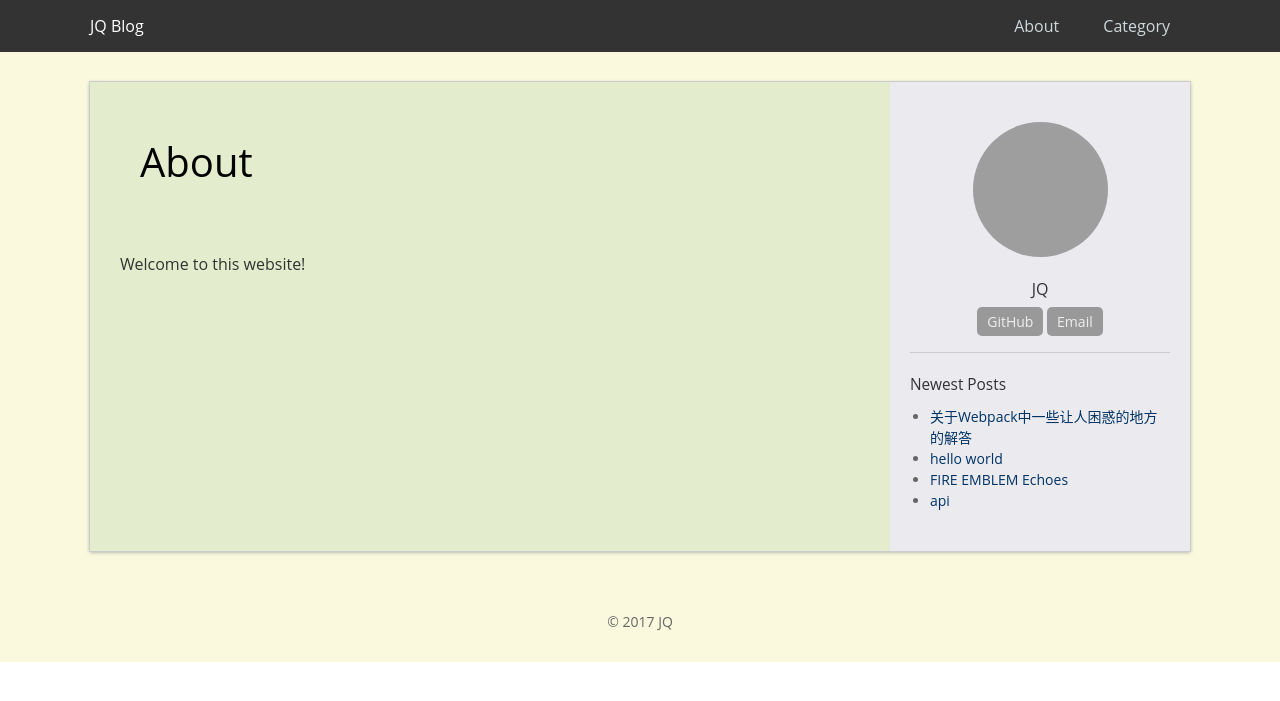
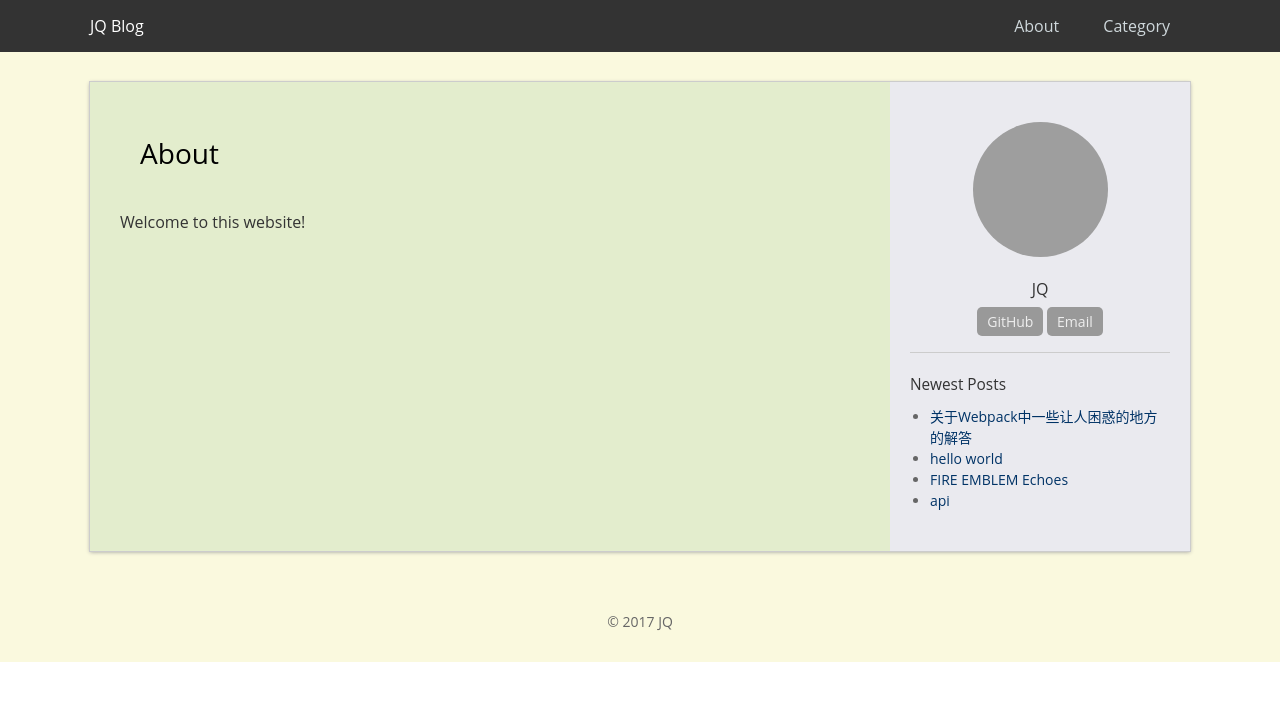
Before and after one commit to jqroom/jqroom.com, a Jekyll site: the page built from docs/about.md, in a window 1280 px wide. Shown: the top 701 px of the page. Built offline with Jekyll 4.4.1, drawn with Linux system fonts in a browser that asks for light colours; grey boxes are pictures that could not be loaded.

Commit message:
调整样式

```diff
--- a/docs/_sass/_home.scss
+++ b/docs/_sass/_home.scss
@@ -26,7 +26,6 @@
 	padding: 20px 40px;
     list-style: none;
     > li {
-        padding-bottom: 30px;
         border-bottom: 1px solid #CCC;
     	margin-bottom: 30px;
     }
--- a/docs/_sass/_post.scss
+++ b/docs/_sass/_post.scss
@@ -1,10 +1,9 @@
 .post {
     .post-header {
     	margin: 0 100px;
-    	margin-bottom: 40px;
     	padding: 20px;
         .post-title {
-        	font-size:40px;
+        	font-size:28px;
         	font-weight: normal;
         	margin: 0 -100px;
         	@include media-query($on-palm) {
```
Also changed, not shown: docs/_posts/2017-07-05-techstack-webpack-1.md (+2 -2 lines).
